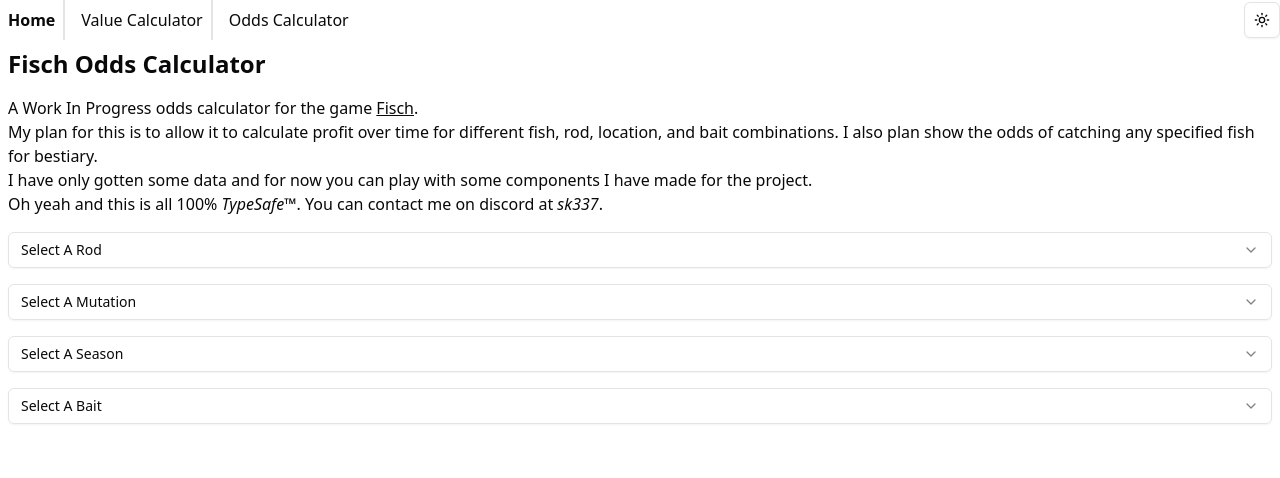
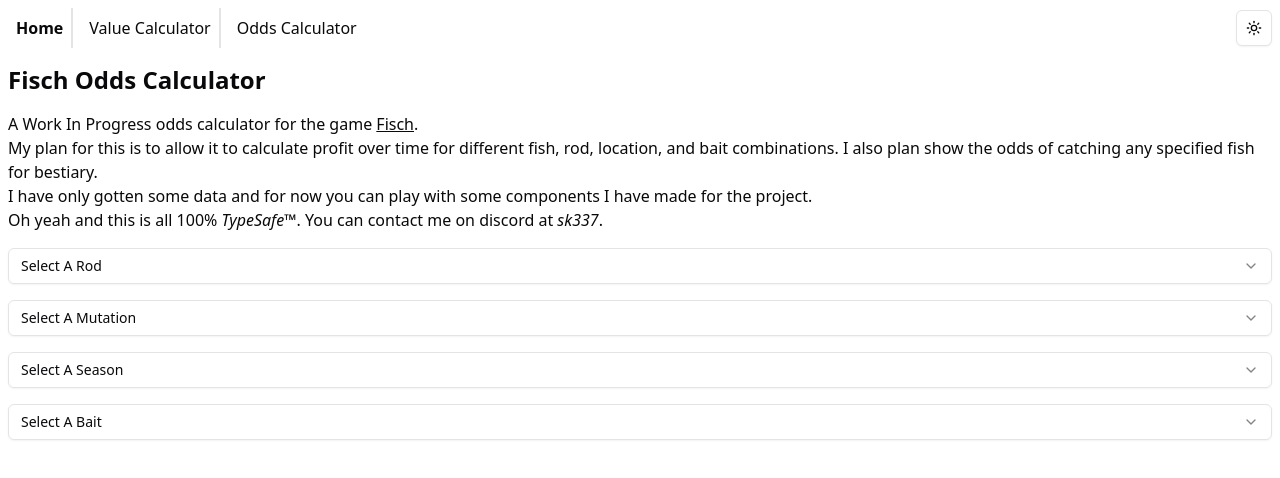
Before and after one commit to sk337/fisch-claculator, a React (Vite) app: page / in a window 1280 px wide. Shown: the top 478 px of the page. Built offline with nearby package versions, Linux system fonts and the light colour scheme.

Commit message:
remove tanstack Devtools

```diff
--- a/src/routes/__root.tsx
+++ b/src/routes/__root.tsx
@@ -1,11 +1,11 @@
 import { ModeToggle } from "@/components/mode-toggle";
 import { createRootRoute, Link, Outlet } from "@tanstack/react-router";
-import { TanStackRouterDevtools } from "@tanstack/router-devtools";
+// import { TanStackRouterDevtools } from "@tanstack/router-devtools";
 
 export const Route = createRootRoute({
   component: () => (
     <>
-      <div className="flex justify-between items-center max-w-vw">
+      <div className="flex justify-between items-center p-2">
         <div className="flex flex-row gap-2">
           <Link
             to="/"
@@ -29,7 +29,7 @@
         </div>
       </div>
       <Outlet />
-      <TanStackRouterDevtools />
+      {/* <TanStackRouterDevtools /> */}
     </>
   ),
   notFoundComponent: () => (
```
